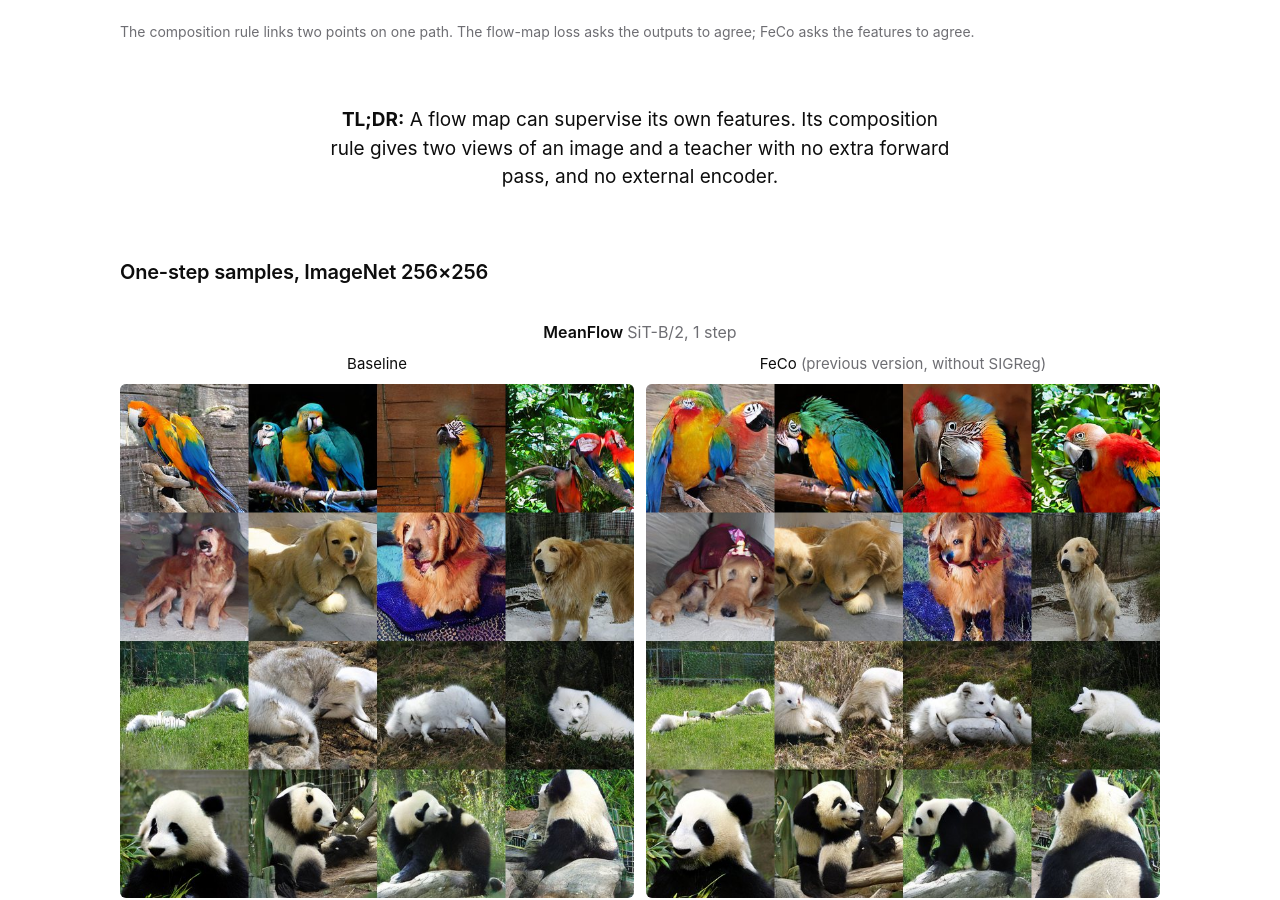
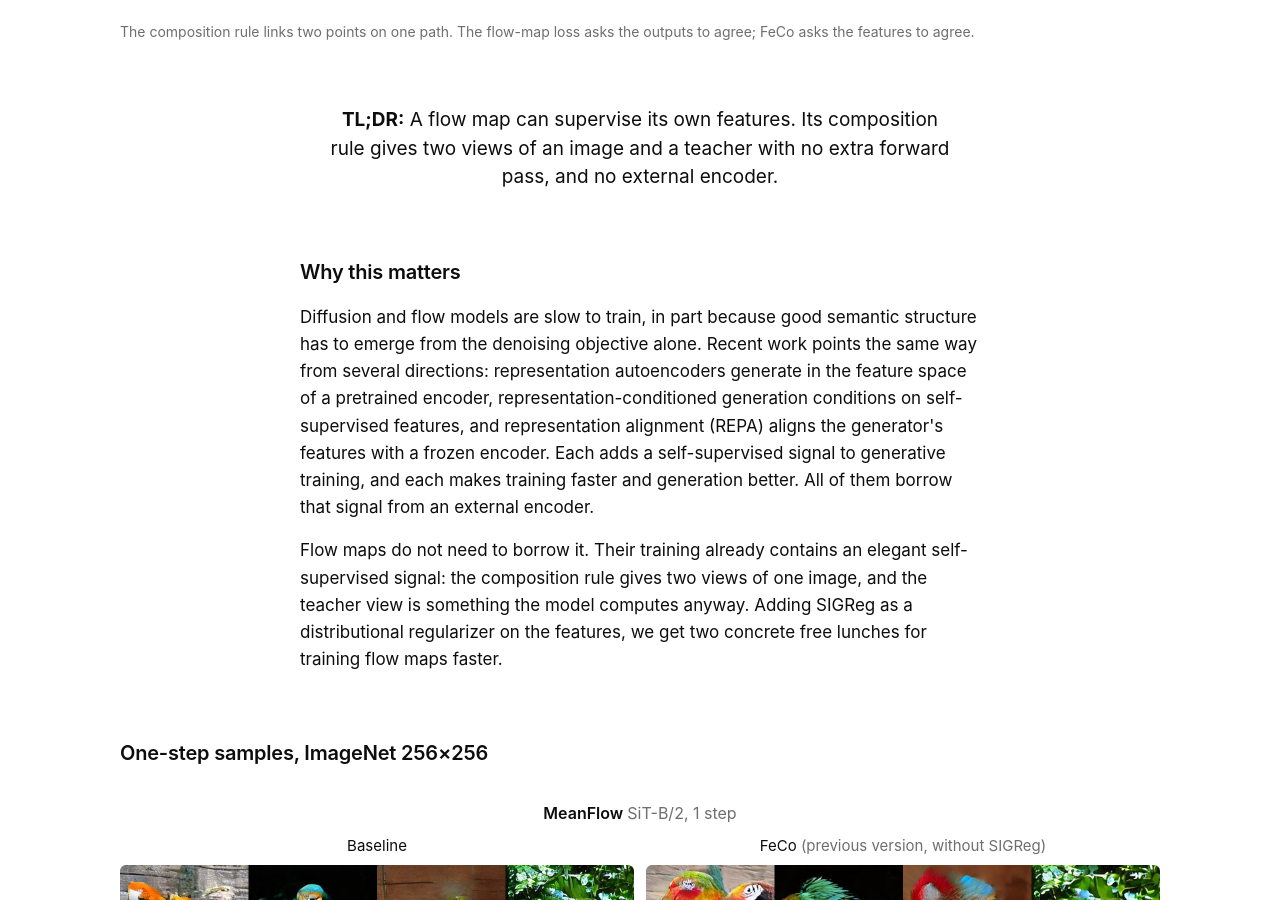
Before and after one commit to rabiulcste/rabiulcste.github.io, a Jekyll site: the page built from feco/index.html, in a window 1280 px wide and 900 px high, scrolled down 962 px. Built offline with Jekyll 4.4.1, drawn with Linux system fonts in a browser that asks for light colours.

Commit message:
Add context section to the FeCo page

```diff
--- a/feco/index.html
+++ b/feco/index.html
@@ -48,6 +48,12 @@ bibtex: |
 
 <section id="tldr">
     <p class="feco-tldr"><strong>TL;DR:</strong> A flow map can supervise its own features. Its composition rule gives two views of an image and a teacher with no extra forward pass, and no external encoder.</p>
+</section>
+
+<section id="context">
+    <h2>Why this matters</h2>
+    <p>Diffusion and flow models are slow to train, in part because good semantic structure has to emerge from the denoising objective alone. Recent work points the same way from several directions: representation autoencoders generate in the feature space of a pretrained encoder, representation-conditioned generation conditions on self-supervised features, and representation alignment (REPA) aligns the generator's features with a frozen encoder. Each adds a self-supervised signal to generative training, and each makes training faster and generation better. All of them borrow that signal from an external encoder.</p>
+    <p>Flow maps do not need to borrow it. Their training already contains an elegant self-supervised signal: the composition rule gives two views of one image, and the teacher view is something the model computes anyway. Adding SIGReg as a distributional regularizer on the features, we get two concrete free lunches for training flow maps faster.</p>
 </section>
 
 <section id="samples" class="feco-wide">
```
